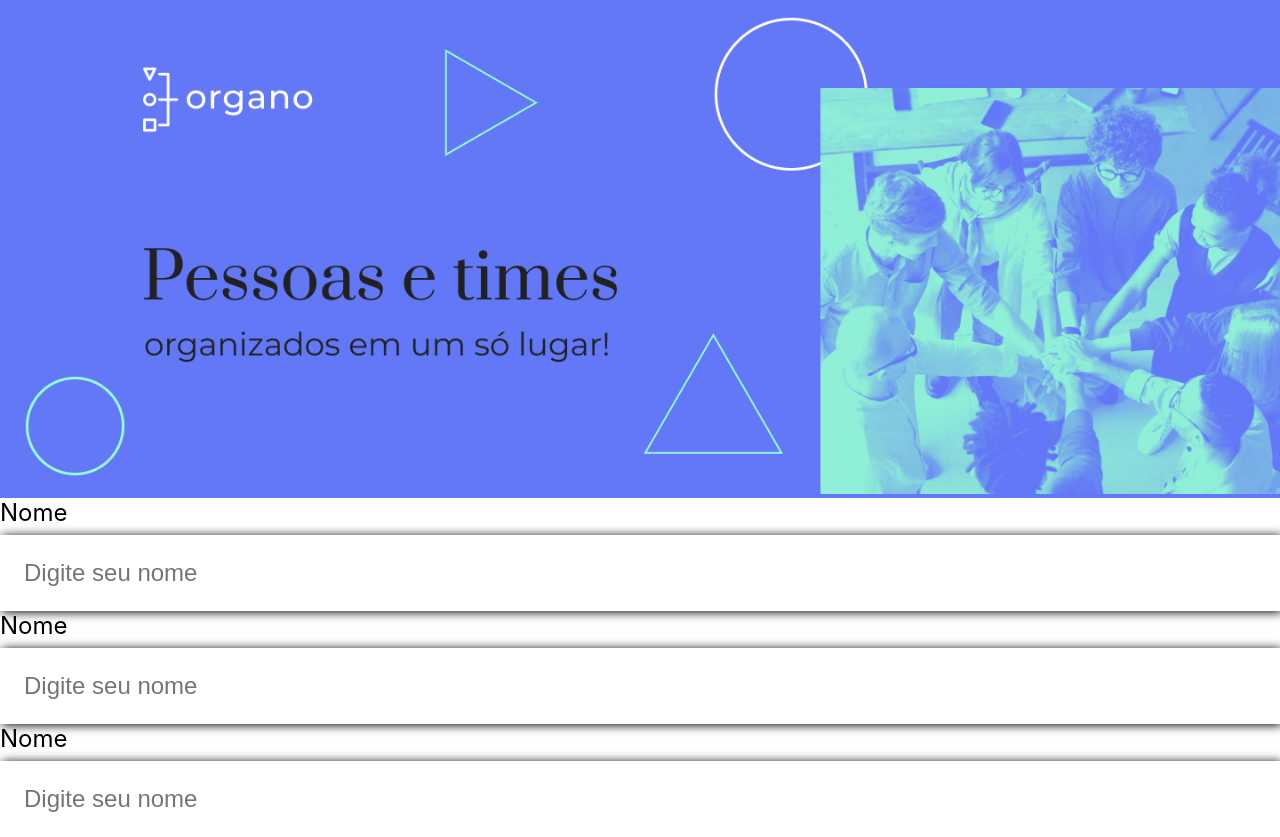
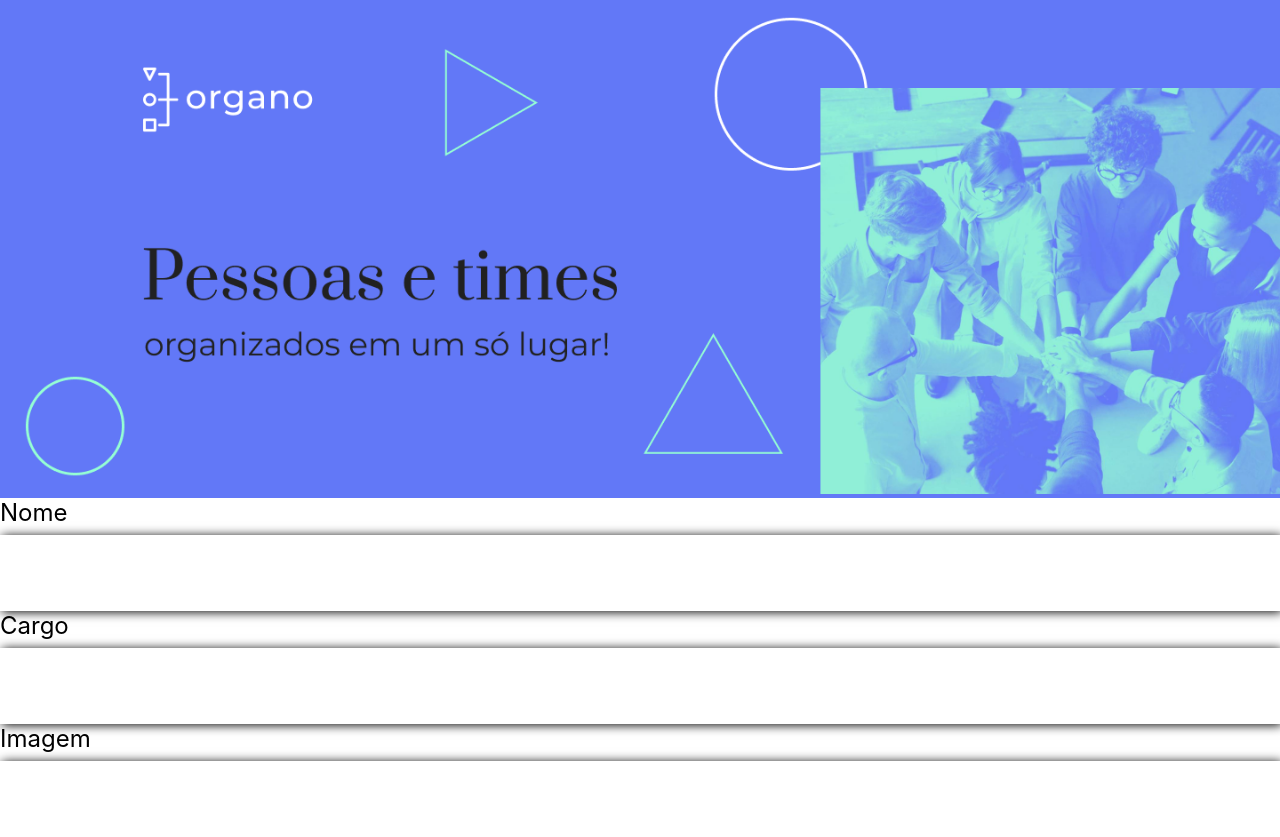
Before and after one commit to Italo-J-A-Fernandes/react-organo, a React (Create React App) app: page / in a window 1280 px wide. Built offline with nearby package versions, Linux system fonts and the light colour scheme.

Commit message:
:hammer: Recebebdo a label e o placeholder como props ou parametros no componente CampoTexto

```diff
--- a/src/components/CampoTexto/index.js
+++ b/src/components/CampoTexto/index.js
@@ -1,10 +1,10 @@
 import "./styles.css";
 
-const CampoTexto = () => {
+const CampoTexto = ({label, placeholder}) => {
     return (
         <div className="campo-texto" >
-            <label>Nome</label>
-            <input placeholder="Digite seu nome" />
+            <label>{label}</label>
+            <input placeholder={placeholder} />
         </div>
     )
 }
```
